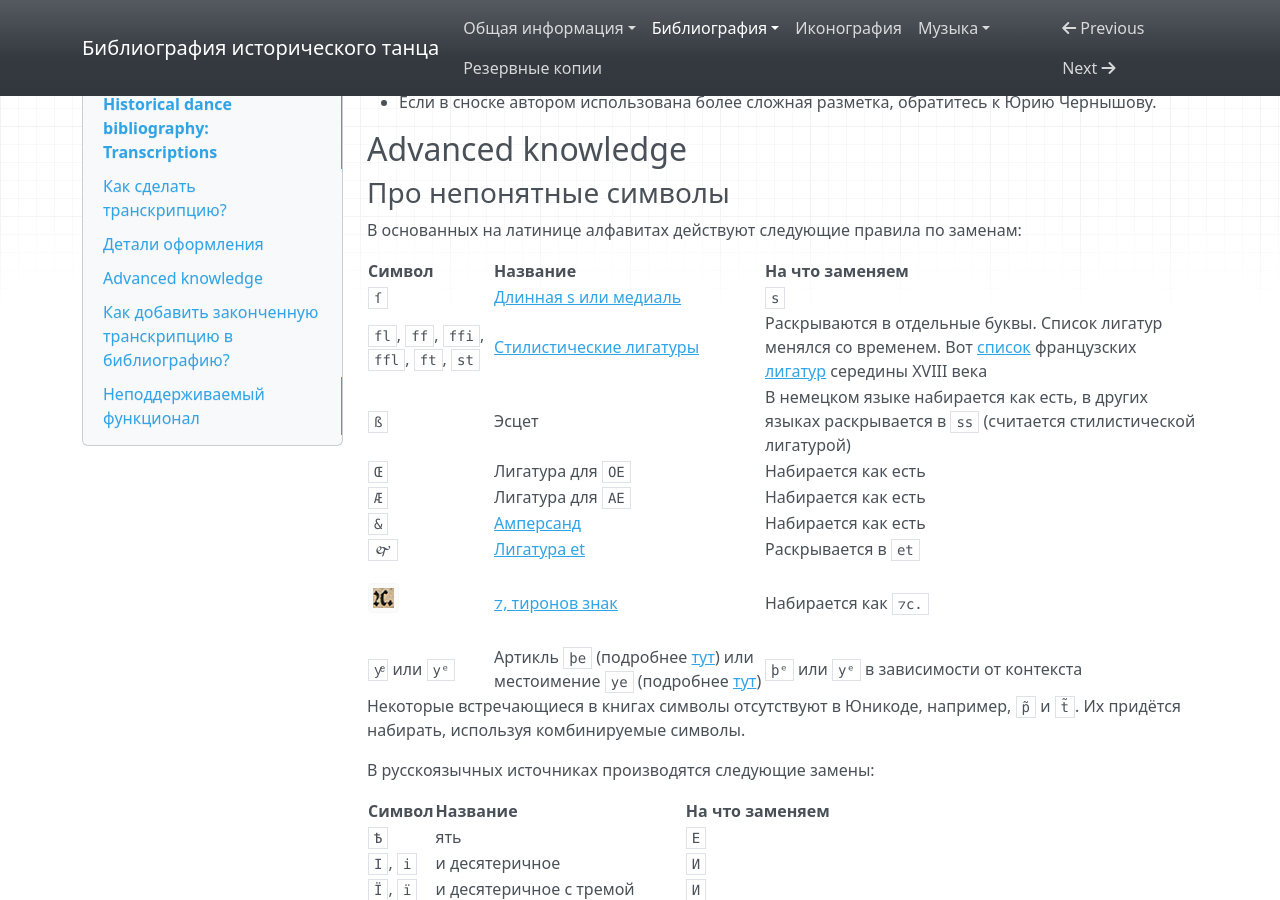
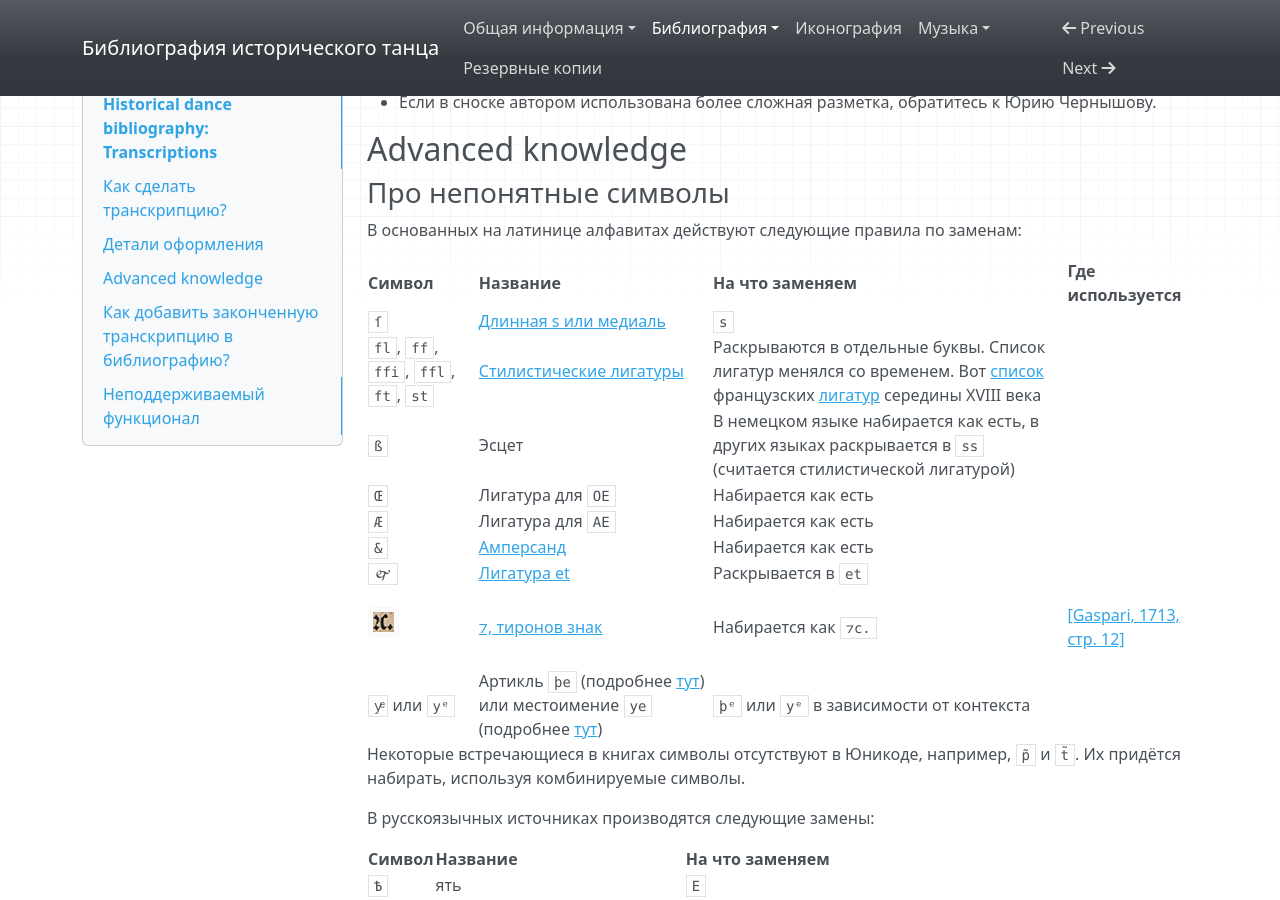
Before and after one commit to hda-technical/dancebooks, an MkDocs documentation site: the page built from docs/bibliography_transcriptions.md, in a window 1280 px wide and 900 px high, scrolled down 3214 px. Built offline with MkDocs 1.6.1, drawn with Linux system fonts in a browser that asks for light colours; nearby versions of some CDN libraries.

Commit message:
Add exmaple column to a ligature section

```diff
--- a/docs/bibliography_transcriptions.md
+++ b/docs/bibliography_transcriptions.md
@@ -111,8 +111,8 @@
 
 В основанных на латинице алфавитах действуют следующие правила по заменам:
 
-| Символ | Название | На что заменяем |
-| ------ | -------- | --------------- |
+| Символ | Название | На что заменяем | Где используется |
+| ------ | -------- | --------------- | ---------------- |
 | `ſ` | [Длинная s или медиаль](https://en.wikipedia.org/wiki/Long_s) | `s` |
 | `fl`, `ff`, `ffi`, `ffl`, `ft`, `st` | [Стилистические лигатуры](https://ru.wikipedia.org/wiki/Лигатура_(соединение_букв)) | Раскрываются в отдельные буквы. Список лигатур менялся со временем. Вот [список](https://gallica.bnf.fr/ark:/12148/bpt6k1070584h/f281) французских [лигатур](https://gallica.bnf.fr/ark:/12148/bpt6k1070584h/f282) середины XVIII века |
 | `ß` | Эсцет | В немецком языке набирается как есть, в других языках раскрывается в `ss` (считается стилистической лигатурой) |
@@ -120,7 +120,7 @@
 | `Æ` | Лигатура для `AE` | Набирается как есть |
 | `&` | [Амперсанд](https://en.wikipedia.org/wiki/Ampersand) | Набирается как есть |
 | `🙰` | [Лигатура et](https://gallica.bnf.fr/ark:/12148/bpt6k1070584h/f281) | Раскрывается в `et` |
-| ![](img/tironischer-et.png) | [⁊, тиронов знак](https://ru.wikipedia.org/wiki/Эт_(тиронов_знак)) | Набирается как `⁊с.` |
+| ![](img/tironischer-et.png) | [⁊, тиронов знак](https://ru.wikipedia.org/wiki/Эт_(тиронов_знак)) | Набирается как `⁊с.` | [[Gaspari, 1713, стр. 12]](https://bib.hda.org.ru/books/texte_1713) |
 | `yͤ` или `yᵉ` | Артикль `þe` (подробнее [тут](https://en.wikipedia.org/wiki/Thorn_(letter))) или местоимение `ye` (подробнее [тут](https://en.wikipedia.org/wiki/Ye_(pronoun))) | `þᵉ` или `yᵉ` в зависимости от контекста |
 
 Некоторые встречающиеся в книгах символы отсутствуют в Юникоде, например, `p̃ ` и `t̃ `. Их придётся набирать, используя комбинируемые символы.
```
